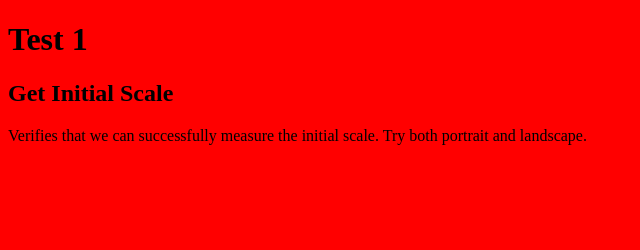
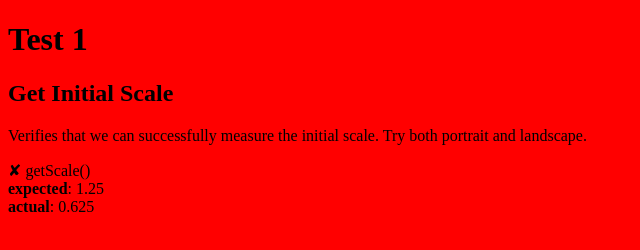
Before and after one commit to stripe-archive/mobile-viewport-control, a plain HTML site: page test01.html in a window 1280 px wide. Shown: the whole page, without its empty margins (0-640 px from the left). Drawn offline with Linux system fonts and the light colour scheme.

Commit message:
report test result on screen

```diff
--- a/test.js
+++ b/test.js
@@ -1,10 +1,18 @@
-function runTest(test) {
-  if (test()) {
-    document.body.style.background = "#0F0";
-    window.testResult = true;
+function assert(test) {
+  var success = test.actual === test.expected;
+  window.testResult = success;
+  document.body.style.background = success ? "#0F0" : "#F00";
+
+  if (success) {
+    result.innerHTML = [
+      "&#x2714; "+test.name+" is "+test.expected
+    ].join("<br>");
   }
   else {
-    document.body.style.background = "#F00";
-    window.testResult = false;
+    result.innerHTML = [
+      "&#x2718; "+test.name,
+      "<b>expected</b>: "+test.expected,
+      "<b>actual</b>: "+test.actual,
+    ].join("<br>");
   }
 }
--- a/test01.html
+++ b/test01.html
@@ -10,13 +10,17 @@
   Verifies that we can successfully measure the initial scale.
   Try both portrait and landscape.
   </p>
+  <div id="result">
+  </div>
 
   <script src="index.js"></script>
   <script src="test.js"></script>
   <script>
   setTimeout(function() {
-    runTest(function() {
-      return mobileViewportControl.getScale() === 1.25;
+    assert({
+        name: "getScale()",
+        actual: mobileViewportControl.getScale(),
+        expected: 1.25,
     });
   }, 200);
   </script>
```
